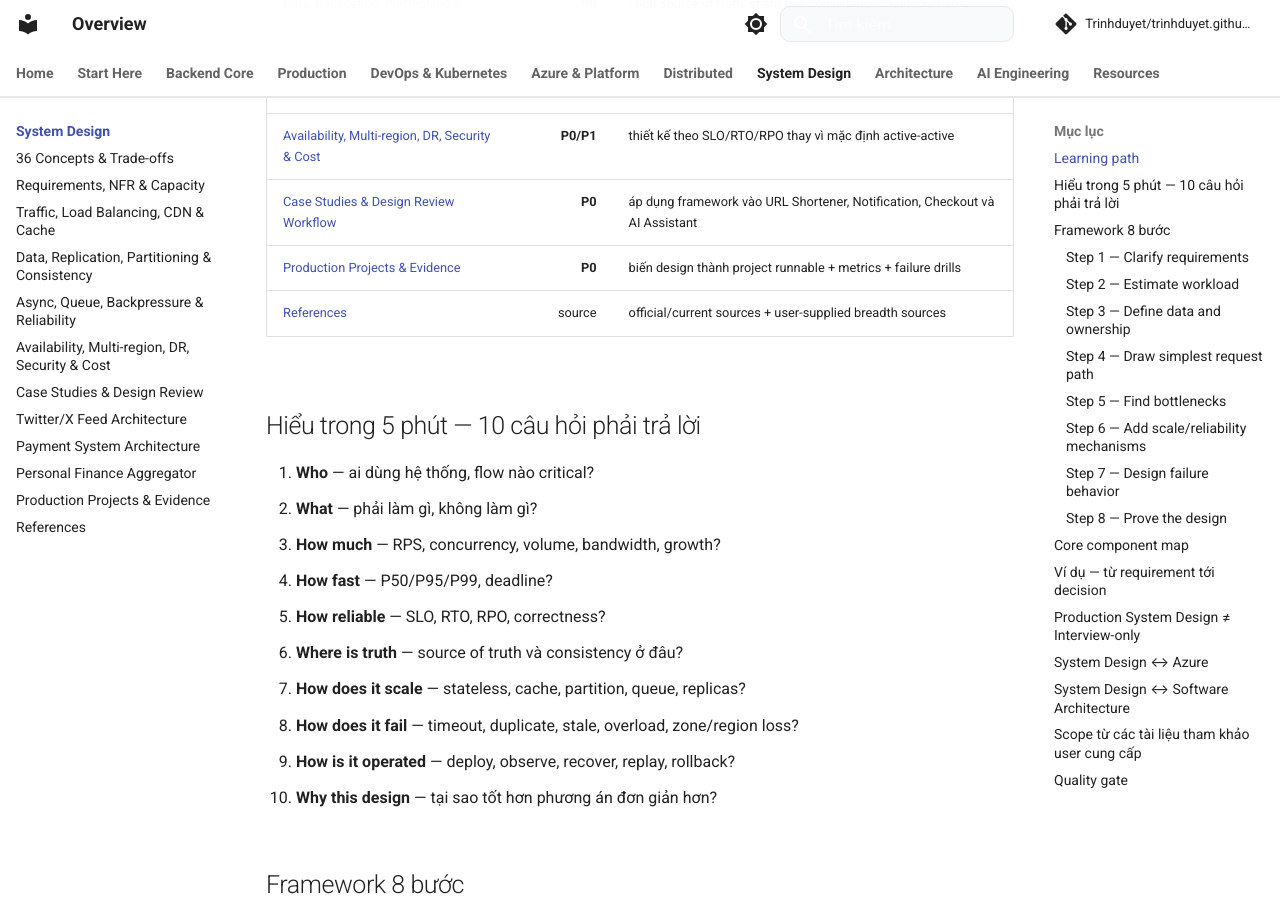
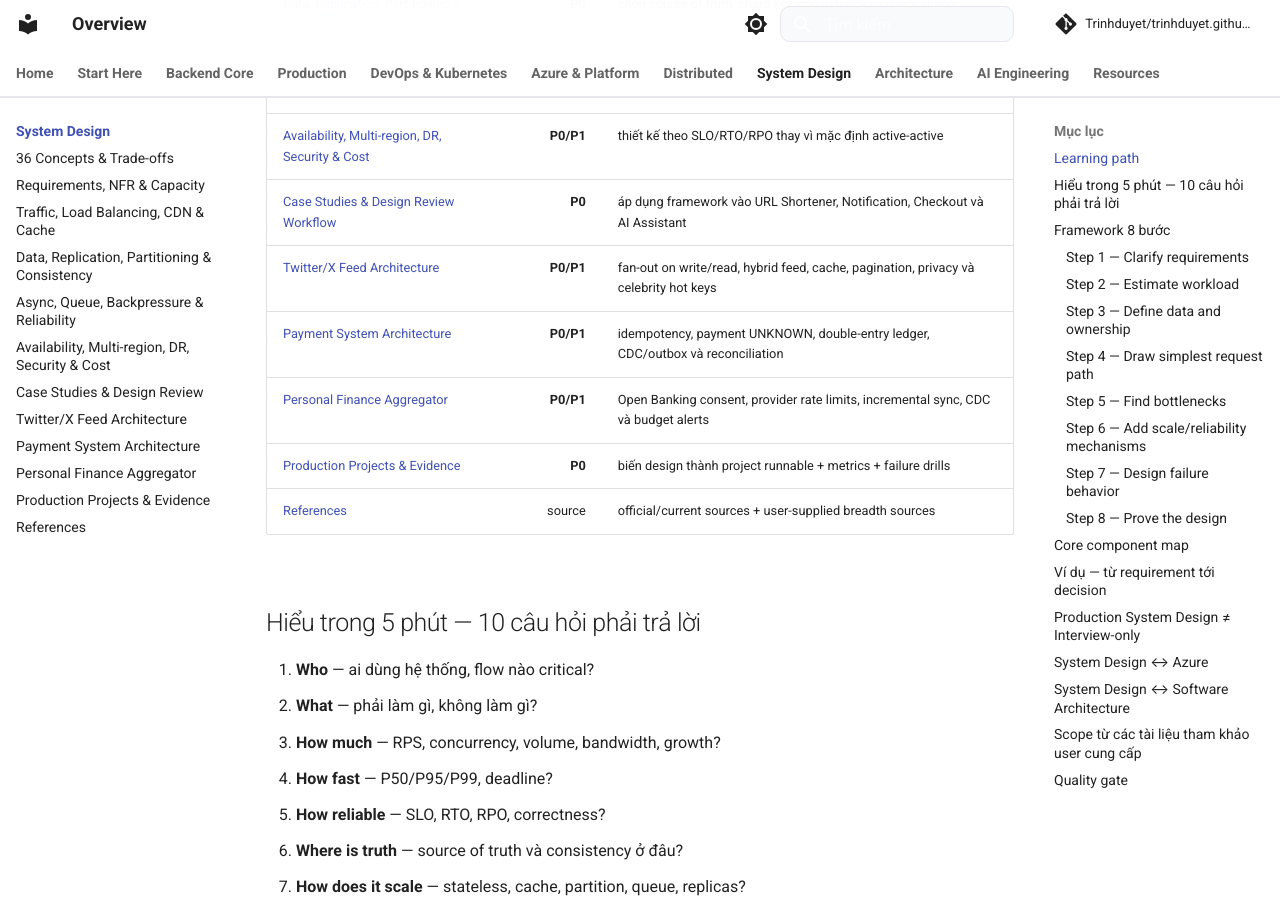
Before and after one commit to Trinhduyet/trinhduyet.github.io, an MkDocs documentation site: the page built from docs/24-system-design/README.md, in a window 1280 px wide and 900 px high, scrolled down 1807 px. Built offline with MkDocs 1.6.1 and Material for MkDocs 9.7.7, drawn with Linux system fonts in a browser that asks for light colours; comment, search, counter and statistics services are not loaded.

Commit message:
docs(system-design): link architecture cases in docs/24-system-design/README.md

```diff
--- a/docs/24-system-design/README.md
+++ b/docs/24-system-design/README.md
@@ -57,6 +57,9 @@ Nếu chưa có workload, latency/SLO, source of truth và failure model thì ch
 | [Async, Queue, Backpressure & Reliability](async-queues-backpressure-and-reliability.md) | **P0** | tách arrival rate khỏi processing rate và thiết kế failure semantics |
 | [Availability, Multi-region, DR, Security & Cost](availability-multiregion-dr-security-and-cost.md) | **P0/P1** | thiết kế theo SLO/RTO/RPO thay vì mặc định active-active |
 | [Case Studies & Design Review Workflow](case-studies-and-design-review.md) | **P0** | áp dụng framework vào URL Shortener, Notification, Checkout và AI Assistant |
+| [Twitter/X Feed Architecture](twitter-x-feed-architecture.md) | **P0/P1** | fan-out on write/read, hybrid feed, cache, pagination, privacy và celebrity hot keys |
+| [Payment System Architecture](payment-system-architecture.md) | **P0/P1** | idempotency, payment UNKNOWN, double-entry ledger, CDC/outbox và reconciliation |
+| [Personal Finance Aggregator](personal-finance-aggregator-architecture.md) | **P0/P1** | Open Banking consent, provider rate limits, incremental sync, CDC và budget alerts |
 | [Production Projects & Evidence](production-projects-and-evidence.md) | **P0** | biến design thành project runnable + metrics + failure drills |
 | [References](references.md) | source | official/current sources + user-supplied breadth sources |
 
```
